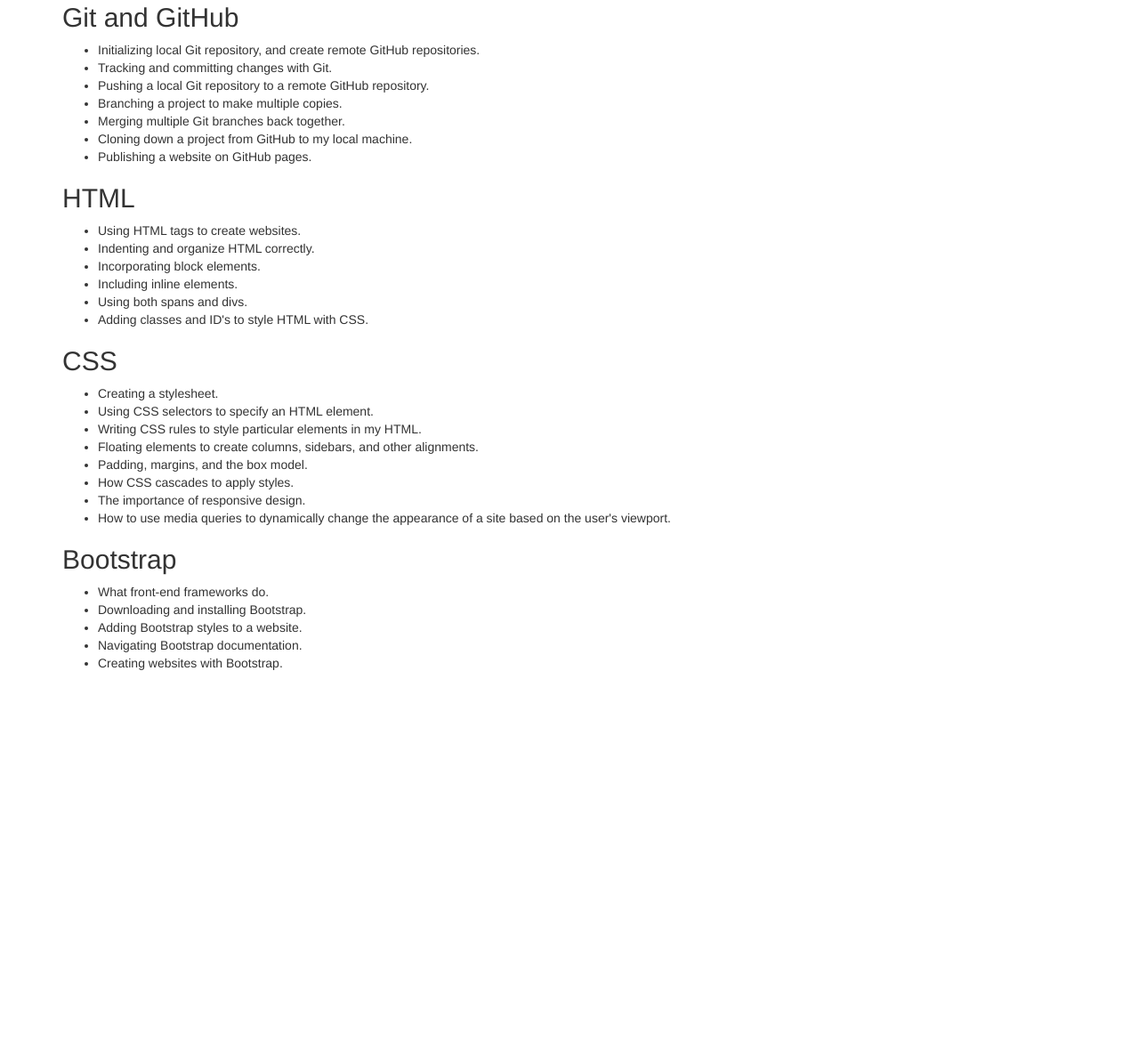
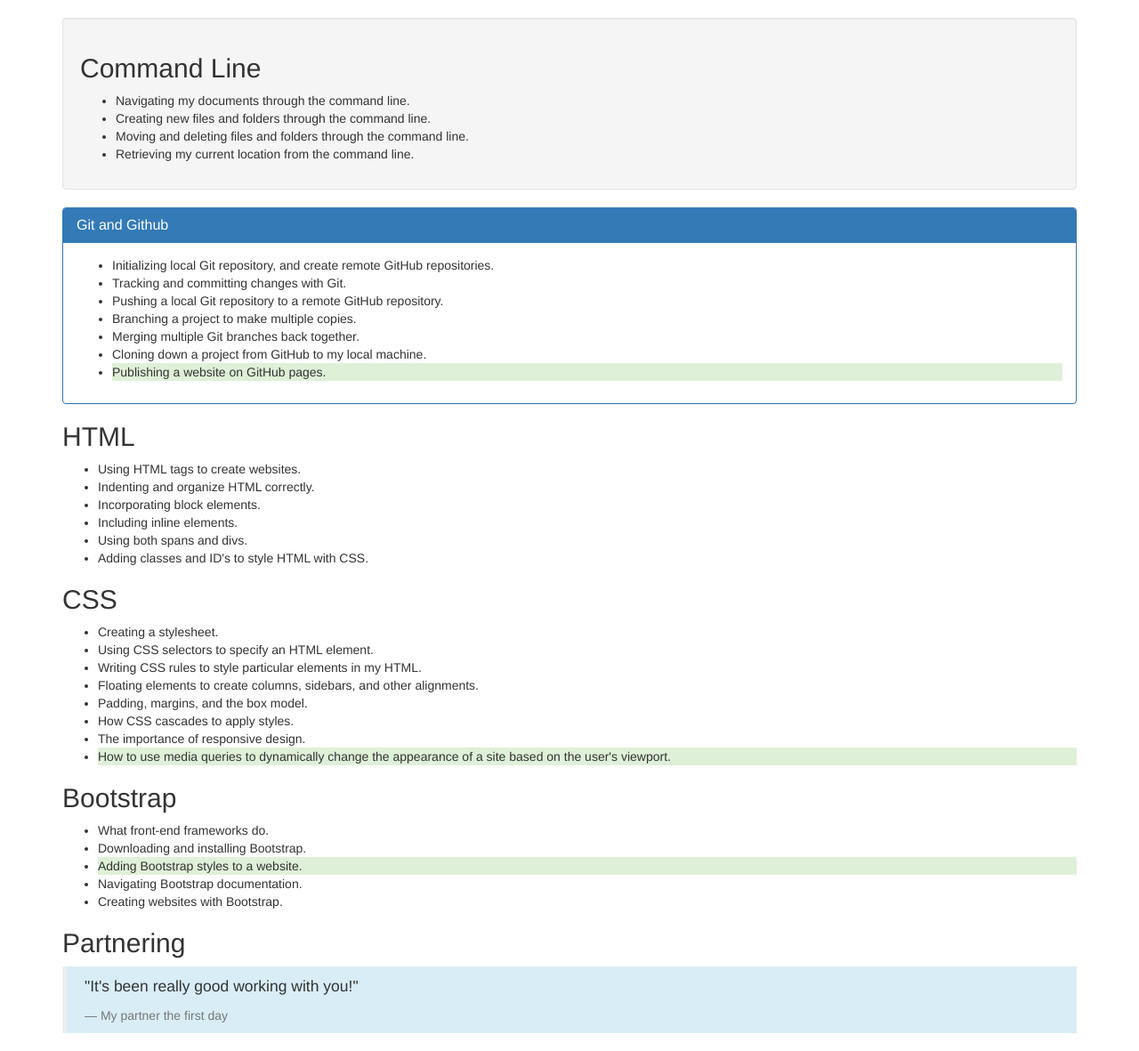
Before and after one commit to tdoherty3/week-in-review, a plain HTML site: page index.html in a window 1280 px wide. Shown: the part 250-1431 px from the top of the page at 89% size. Before the commit the page ends 1015 px from the top, so only its background shows below. Drawn offline with Linux system fonts and the light colour scheme.

Commit message:
Make initial stylings with bootstrap.

```diff
--- a/index.html
+++ b/index.html
@@ -6,10 +6,13 @@
   </head>
   <body>
     <div class="container">
+      <div class="jumbotron">
       <h1>My First Week at Epicodus</h1>
       <p>
         I've almost finished my first week at Epicodus. Here are some of the things I've learned so far:
       </p>
+      </div>
+      <div class="well">
       <h2>Command Line</h2>
       <ul>
         <li>Navigating my documents through the command line.</li>
@@ -17,7 +20,12 @@
         <li>Moving and deleting files and folders through the command line.</li>
         <li>Retrieving my current location from the command line.</li>
       </ul>
-    <h2>Git and GitHub</h2>
+      </div>
+      <div class="panel panel-primary">
+        <div class="panel-heading">
+          <h2 class="panel-title">Git and Github</h2>
+        </div>
+        <div class="panel-body">
         <ul>
           <li>Initializing local Git repository, and create remote GitHub repositories.</li>
           <li>Tracking and committing changes with Git.</li>
@@ -25,8 +33,10 @@
           <li>Branching a project to make multiple copies.</li>
           <li>Merging multiple Git branches back together.</li>
           <li>Cloning down a project from GitHub to my local machine.</li>
-      <li>Publishing a website on GitHub pages.</li>
+          <li class="bg-success">Publishing a website on GitHub pages.</li>
         </ul>
+        </div>
+      </div>
       <h2>HTML</h2>
       <ul>
         <li>Using HTML tags to create websites.</li>
@@ -45,16 +55,21 @@
         <li>Padding, margins, and the box model.</li>
         <li>How CSS cascades to apply styles.</li>
         <li>The importance of responsive design.</li>
-      <li>How to use media queries to dynamically change the appearance of a site based on the user's viewport.</li>
+        <li class="bg-success">How to use media queries to dynamically change the appearance of a site based on the user's viewport.</li>
       </ul>
       <h2>Bootstrap</h2>
       <ul>
         <li>What front-end frameworks do.</li>
         <li>Downloading and installing Bootstrap.</li>
-      <li>Adding Bootstrap styles to a website.</li>
+        <li class="bg-success">Adding Bootstrap styles to a website.</li>
         <li>Navigating Bootstrap documentation.</li>
         <li>Creating websites with Bootstrap.</li>
       </ul>
+      <h2>Partnering</h2>
+      <blockquote class="bg-info">
+        <p>"It's been really good working with you!"</p>
+        <footer>My partner the first day</footer>
+      </blockquote>
     </div>
   </body>
 </html>
```
Lines whose indentation alone changed are shown as unchanged.
